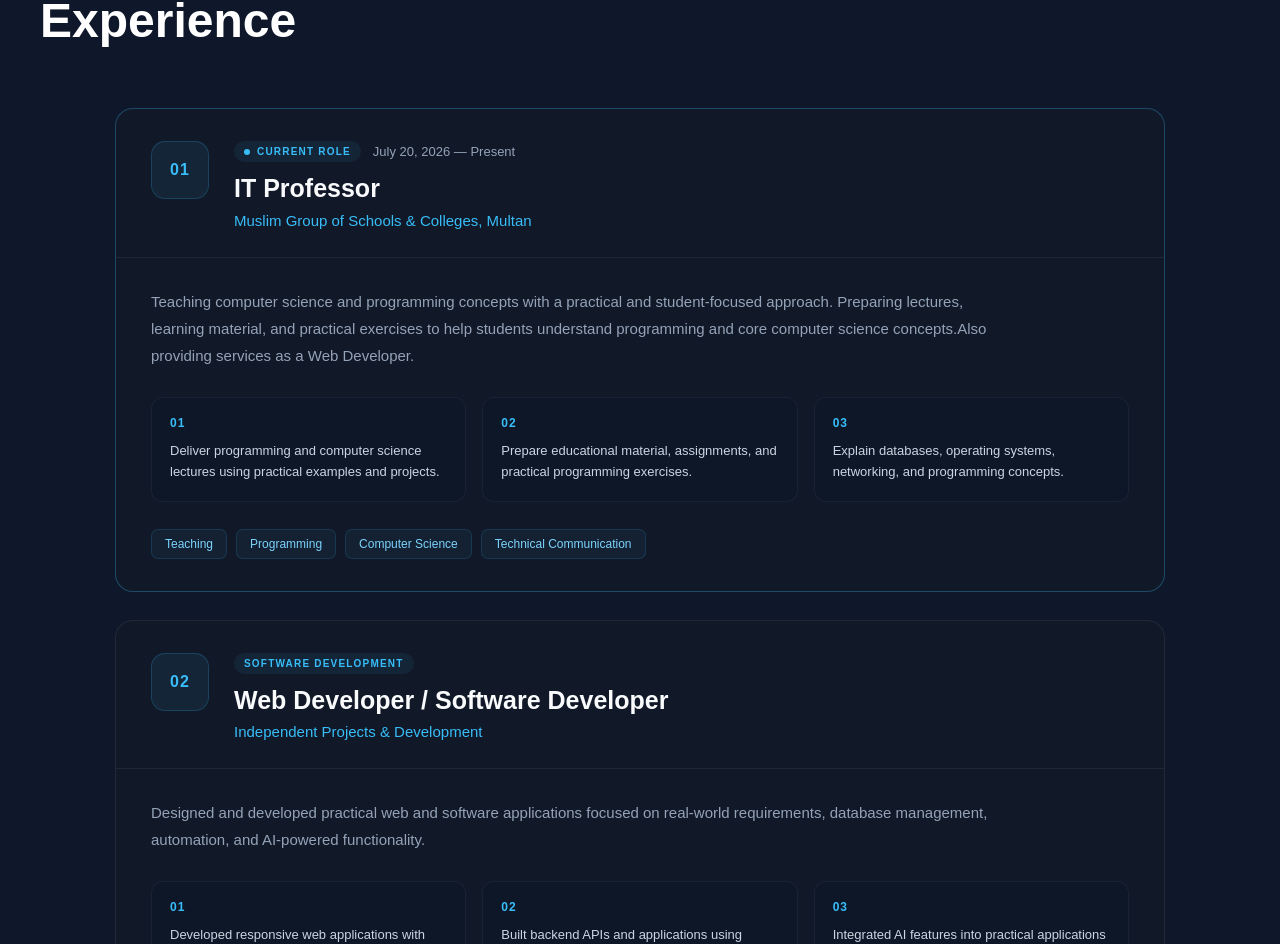
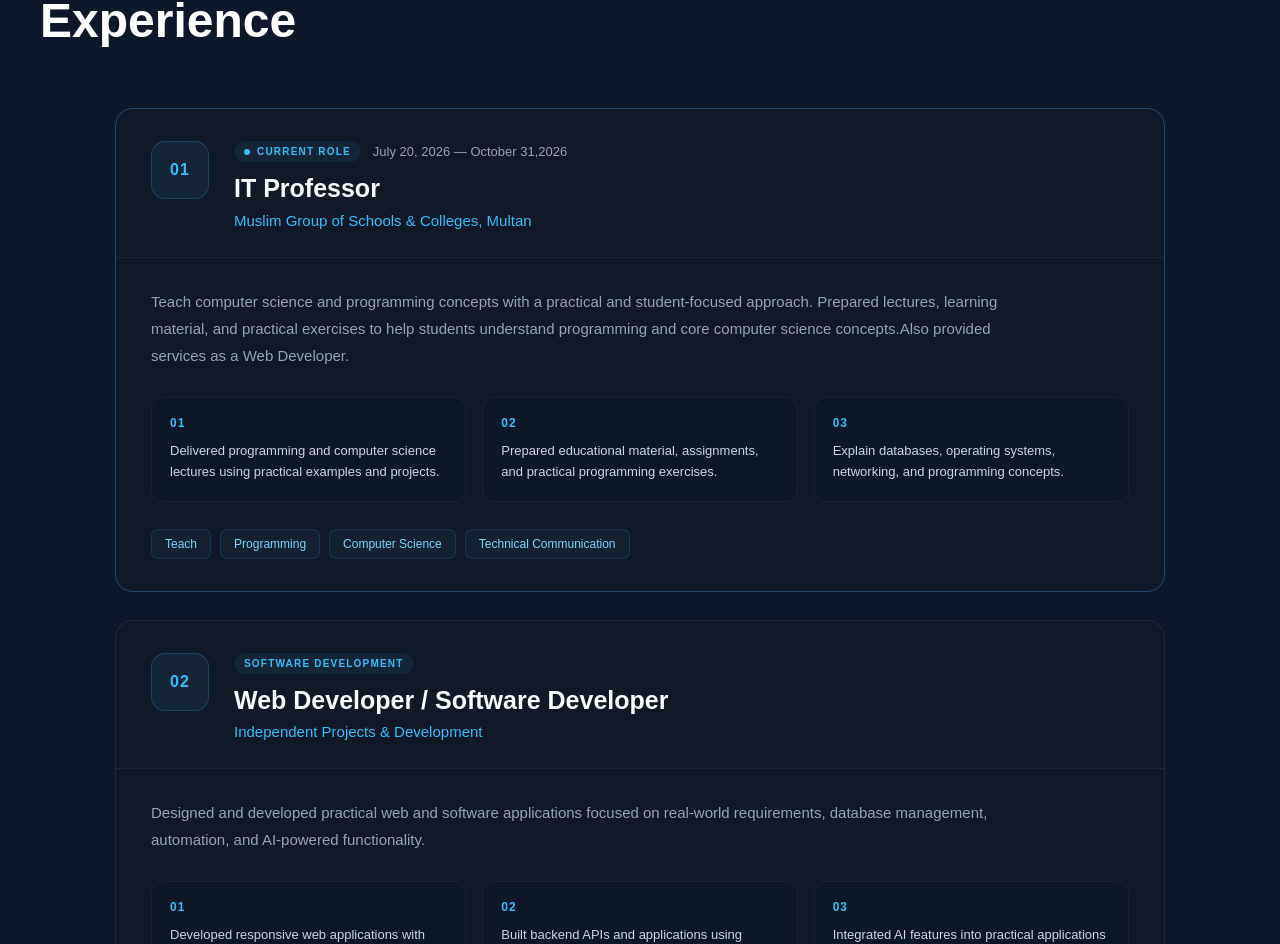
Before and after one commit to Muhammad-Shahzaib8/shahzaib-portfolio, a React (Vite) app: page / in a window 1280 px wide. Shown: the part 4679-5623 px from the top of the page. Built offline with nearby package versions, Linux system fonts and the light colour scheme.

Commit message:
Update portfolio

```diff
--- a/src/sections/Experience.jsx
+++ b/src/sections/Experience.jsx
@@ -32,7 +32,7 @@ function Experience() {
                   </span>
 
                   <span className="experience-date">
-                    July 20, 2026 — Present
+                    July 20, 2026 — October 31,2026
                   </span>
                 </div>
 
@@ -49,11 +49,11 @@ function Experience() {
             <div className="experience-body">
 
               <p>
-                Teaching computer science and programming concepts with
-                a practical and student-focused approach. Preparing
+                Teach computer science and programming concepts with
+                a practical and student-focused approach. Prepared
                 lectures, learning material, and practical exercises to
                 help students understand programming and core computer
-                science concepts.Also providing services as a Web Developer.
+                science concepts.Also provided services as a Web Developer.
               </p>
 
               <div className="experience-responsibilities">
@@ -61,7 +61,7 @@ function Experience() {
                 <div className="responsibility">
                   <span>01</span>
                   <p>
-                    Deliver programming and computer science lectures
+                    Delivered programming and computer science lectures
                     using practical examples and projects.
                   </p>
                 </div>
@@ -69,7 +69,7 @@ function Experience() {
                 <div className="responsibility">
                   <span>02</span>
                   <p>
-                    Prepare educational material, assignments, and
+                    Prepared educational material, assignments, and
                     practical programming exercises.
                   </p>
                 </div>
@@ -85,7 +85,7 @@ function Experience() {
               </div>
 
               <div className="experience-skills">
-                <span>Teaching</span>
+                <span>Teach</span>
                 <span>Programming</span>
                 <span>Computer Science</span>
                 <span>Technical Communication</span>
```
Also changed, not shown: 2 other files (tests, documents, lock files or other folders).
